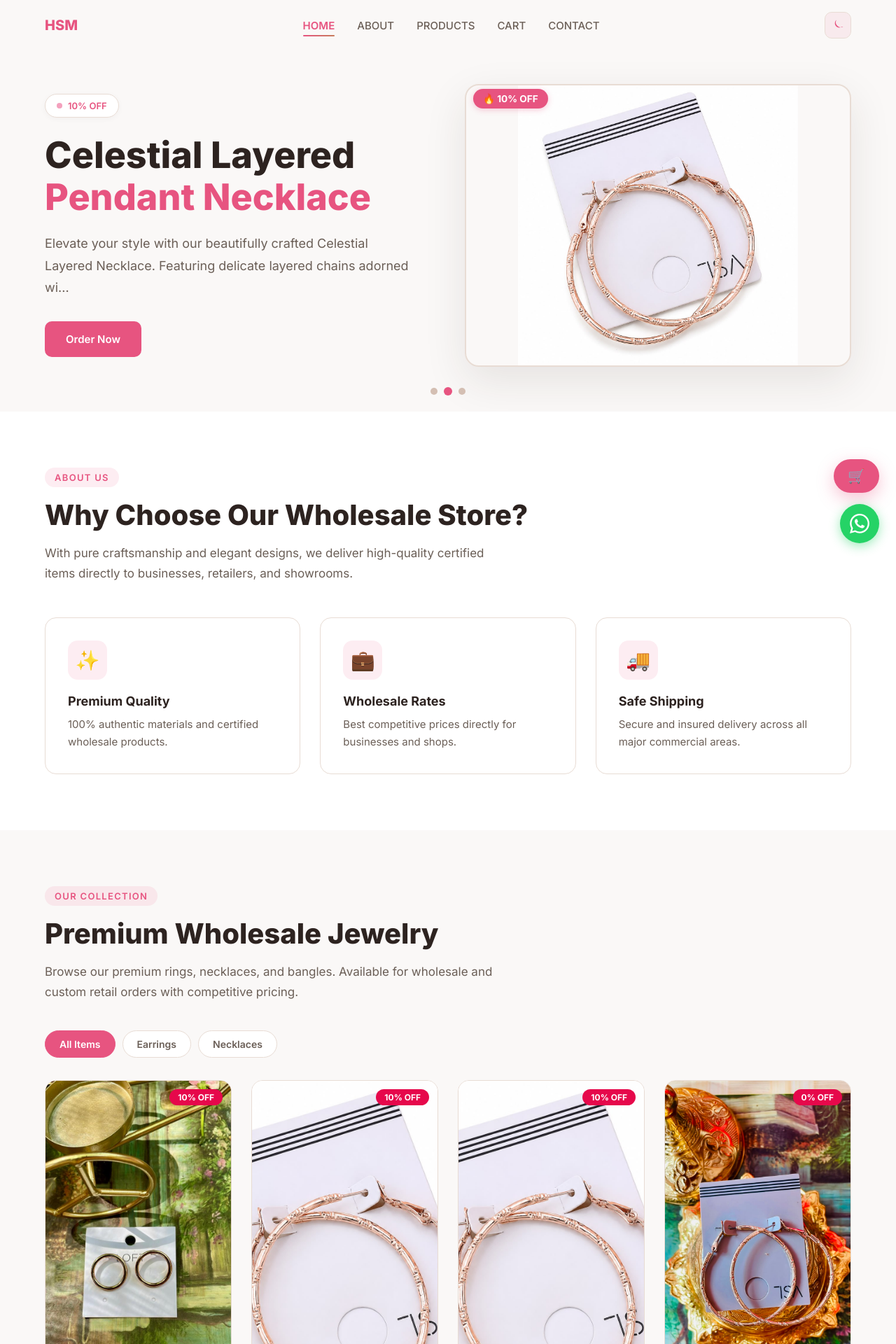
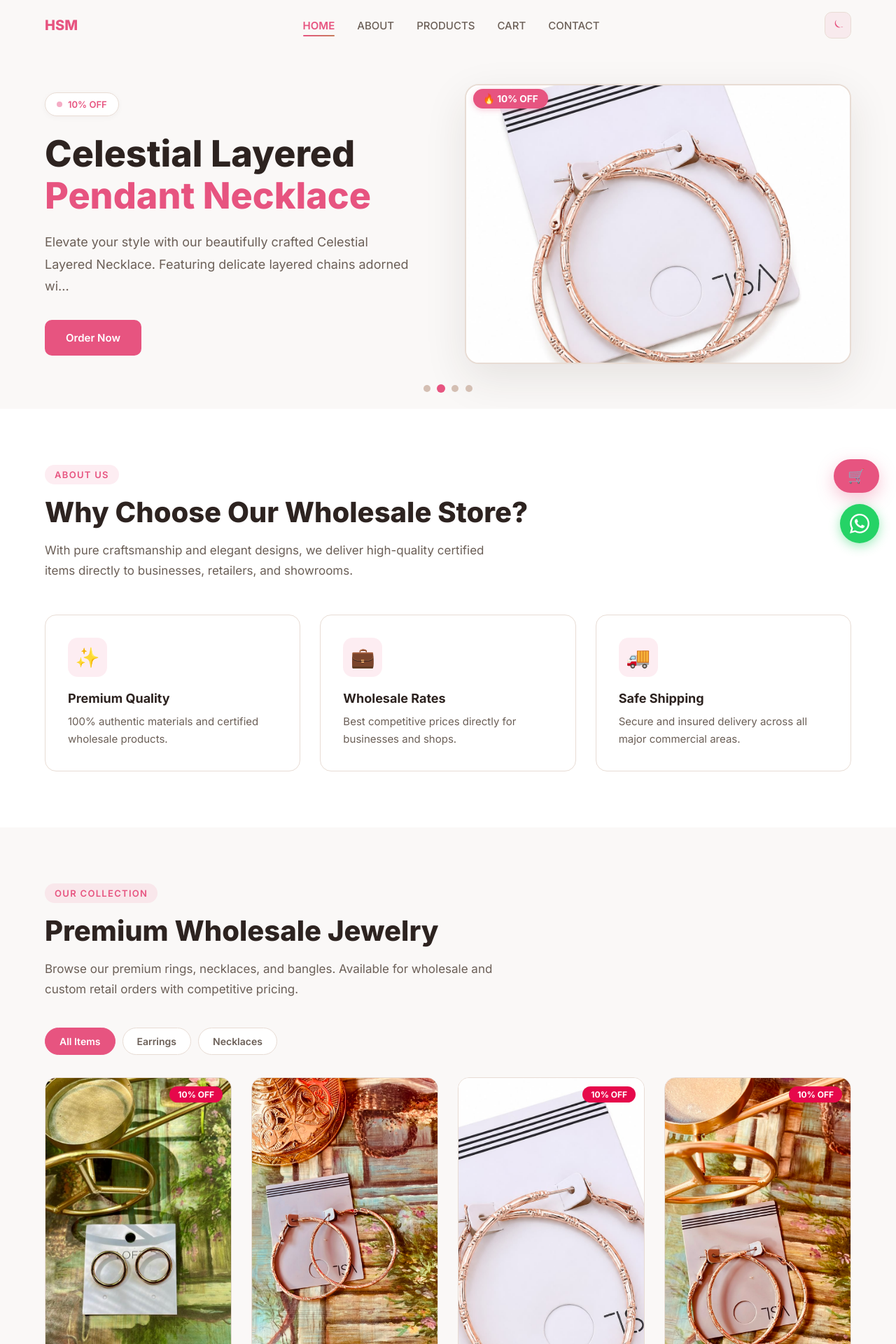
Before and after one commit to 1Yasir/jewelry-store, a React (Vite) app: page / in a window 1280 px wide. Shown: the top 1920 px of the page at 70% size. Built offline with nearby package versions, Linux system fonts and the light colour scheme; no server answers; the database is empty.

Commit message:
update design

```diff
--- a/src/App.jsx
+++ b/src/App.jsx
@@ -5,7 +5,7 @@ import HomePage from "./pages/HomePage";
 import CartPage from "./pages/CartPage";
 import ProductDetail from "./pages/ProductDetail";
 import CartDrawer from "./components/cart/CartDrawer";
-import "./styles/poultry.css";
+import "./styles/jewelry.css";
 
 export default function App() {
   return (
--- a/src/components/sections/HeroSlider.jsx
+++ b/src/components/sections/HeroSlider.jsx
@@ -9,19 +9,27 @@ export default function HeroSlider() {
   const { addToCart, openCart } = useCart();
 
   // 🟢 Dynamic Filter: Sirf wahi products ayenge jahan showInSlider true hai aur stock/available hain
+// 🟢 Dynamic Filter: Sirf wahi products ayenge jahan showInSlider true hai aur stock/available hain
   const slides = useMemo(() => {
     return products
       .filter((p) => p.showInSlider && p.available)
-      .map((product) => ({
+      .map((product) => {
+        // 🎯 Fix: Check karo agar images array aur featuredImageIndex mojood hai, to wahi photo slider par lagao
+        const sliderImage = product.images && product.images.length > 0
+          ? product.images[product.featuredImageIndex ?? 0]
+          : product.imageUrl;
+
+        return {
           id: product.id,
           badge: product.badge || "✨ Premium",
           title: product.name.split(" ").slice(0, 2).join(" "), // Pehle 2 words title ke liye
           highlight: product.name.split(" ").slice(2).join(" "), // Baaki words highlight styling ke liye
           subtitle: product.desc.substring(0, 120) + "...", // Description short kar ke subtitle banaya
           theme: "hero-slider__slide--dynamic",
-        imageUrl: product.imageUrl, // Asli image use hogi
+          imageUrl: sliderImage, // 🟢 FIXED: Ab slider mein bhi featuredImageIndex wali tasveer hi load hogi!
           product: product
-      }));
+        };
+      });
   }, []);
 
   const slideCount = slides.length;
@@ -186,7 +194,6 @@ export default function HeroSlider() {
                       src={slide.imageUrl}
                       alt={slide.title}
                       className="hero-slider__product-img"
-                      style={{ width: '100%', maxHeight: '400px', objectFit: 'contain', borderRadius: '12px' }}
                     />
                   </div>
                 </div>
--- a/src/components/sections/ProductCard.jsx
+++ b/src/components/sections/ProductCard.jsx
@@ -85,12 +85,22 @@ export default function ProductCard({
 
  const imageBlock = (
     <div className="product-card__image">
+      {/* 🎯 FIXED: Badge sirf tabhi dikhega jab discount 0 se zyada ho aur product available ho */}
+      {available && discountPercentage > 0 && (
         <span
-        className={`product-card__badge${!available ? " product-card__badge--unavailable" : ""}`}
+          className="product-card__badge"
           style={{ zIndex: 10 }}
         >
           {discountPercentage}% OFF
         </span>
+      )}
+
+      {/* ⚠️ Agar product available na ho, to aap chahein to "Coming Soon" ka badge dikha sakte hain */}
+      {!available && (
+        <span className="product-card__badge product-card__badge--unavailable" style={{ zIndex: 10 }}>
+          Coming Soon
+        </span>
+      )}
 
       {displayImage && !imageFailed ? (
         <img
--- a/src/data/siteData.js
+++ b/src/data/siteData.js
@@ -68,6 +68,36 @@ export const products = [
     showInSlider: true,
     featuredImageIndex: 2, // Card par teesri image (hoopsAngle3) show hogi
   },
+   {
+    id: "celestial-layered-pendant-necklace",
+    category: "necklaces",
+    name: "Celestial Layered Pendant Necklace",
+    desc: "Elevate your style with our beautifully crafted Celestial Layered Necklace. Featuring delicate layered chains adorned with a charming star, crescent moon, and elegant turquoise-inspired pendant, this necklace blends timeless beauty with modern sophistication. Perfect for everyday wear or special occasions, it adds a graceful touch to any outfit.",
+    price: "Rs. 899 / piece",
+    unitPrice: 899,
+    originalPrice: 1099,
+    unit: "piece",
+    unitType: "unit",
+    badge: "10% OFF",
+    imageLabel: "Celestial Necklace",
+    features: [
+      "Trendy layered design",
+      "Star & moon charm details",
+      "Elegant turquoise-style centerpiece",
+      "Lightweight and comfortable",
+      "Perfect for daily wear & gifting",
+      "Premium gold-tone finish"
+    ],
+    imageUrl: necklaceMain,
+    emoji: "✨",
+    images: [necklaceMain, necklaceAngle2, necklaceAngle3, necklaceAngle4, necklaceAngle5],
+    available: true,
+    stockCount: 123,
+    discountPercentage: 0,
+    detailPath: "/product/celestial-layered-pendant-necklace",
+    showInSlider: false,
+    featuredImageIndex: 3, // Card par pehli photo show hogi
+  },
   {
     id: "celestial-layered-pendant-necklace",
     category: "necklaces",
@@ -126,7 +156,7 @@ export const products = [
     discountPercentage: 10,
     detailPath: "/product/celestial-layered-pendant-necklace",
     showInSlider: true,
-    featuredImageIndex: 0, // Card par pehli photo show hogi
+    featuredImageIndex: 1, // Card par pehli photo show hogi
   },
    {
     id: "celestial-layered-pendant-necklace",
@@ -157,6 +187,66 @@ export const products = [
     detailPath: "/product/celestial-layered-pendant-necklace",
     showInSlider: false,
     featuredImageIndex: 2, // Card par pehli photo show hogi
+  },
+   {
+    id: "celestial-layered-pendant-necklace",
+    category: "necklaces",
+    name: "Celestial Layered Pendant Necklace",
+    desc: "Elevate your style with our beautifully crafted Celestial Layered Necklace. Featuring delicate layered chains adorned with a charming star, crescent moon, and elegant turquoise-inspired pendant, this necklace blends timeless beauty with modern sophistication. Perfect for everyday wear or special occasions, it adds a graceful touch to any outfit.",
+    price: "Rs. 899 / piece",
+    unitPrice: 899,
+    originalPrice: 1099,
+    unit: "piece",
+    unitType: "unit",
+    badge: "10% OFF",
+    imageLabel: "Celestial Necklace",
+    features: [
+      "Trendy layered design",
+      "Star & moon charm details",
+      "Elegant turquoise-style centerpiece",
+      "Lightweight and comfortable",
+      "Perfect for daily wear & gifting",
+      "Premium gold-tone finish"
+    ],
+    imageUrl: necklaceMain,
+    emoji: "✨",
+    images: [necklaceMain, necklaceAngle2, necklaceAngle3, necklaceAngle4, necklaceAngle5],
+    available: true,
+    stockCount: 123,
+    discountPercentage: 40,
+    detailPath: "/product/celestial-layered-pendant-necklace",
+    showInSlider: false,
+    featuredImageIndex: 1, // Card par pehli photo show hogi
+  },
+   {
+    id: "celestial-layered-pendant-necklace",
+    category: "necklaces",
+    name: "Celestial Layered Pendant Necklace",
+    desc: "Elevate your style with our beautifully crafted Celestial Layered Necklace. Featuring delicate layered chains adorned with a charming star, crescent moon, and elegant turquoise-inspired pendant, this necklace blends timeless beauty with modern sophistication. Perfect for everyday wear or special occasions, it adds a graceful touch to any outfit.",
+    price: "Rs. 899 / piece",
+    unitPrice: 899,
+    originalPrice: 1099,
+    unit: "piece",
+    unitType: "unit",
+    badge: "10% OFF",
+    imageLabel: "Celestial Necklace",
+    features: [
+      "Trendy layered design",
+      "Star & moon charm details",
+      "Elegant turquoise-style centerpiece",
+      "Lightweight and comfortable",
+      "Perfect for daily wear & gifting",
+      "Premium gold-tone finish"
+    ],
+    imageUrl: necklaceMain,
+    emoji: "✨",
+    images: [necklaceMain, necklaceAngle2, necklaceAngle3, necklaceAngle4, necklaceAngle5],
+    available: true,
+    stockCount: 123,
+    discountPercentage: 5,
+    detailPath: "/product/celestial-layered-pendant-necklace",
+    showInSlider: true,
+    featuredImageIndex: 2, // Card par pehli photo show hogi
   }
 ];
 
--- a/src/styles/poultry.css
+++ b/src/styles/jewelry.css
@@ -472,14 +472,27 @@ html.dark .nav__theme-btn {
 }
 
 .hero-slider__visual {
-  display: flex;
-  align-items: center;
-  justify-content: center;
-  min-height: 280px;
-  border-radius: 20px;
+  border-radius: 20px; /* 🟢 Ek baar fix kar diya */
   border: 2px solid #e8dcd4;
   box-shadow: 0 20px 60px rgba(45, 35, 32, 0.1);
   position: relative;
+  display: flex;
+  align-items: center;
+  justify-content: center;
+  width: 100%;
+  height: 400px;
+  overflow: hidden;
+  background-color: #ffffff;
+}
+
+.hero-slider__product-img {
+   width: 100%;
+  height: 100%;
+  object-fit: cover;
+  transition: transform 0.5s ease;
+}
+.hero-slider__visual:hover .hero-slider__product-img {
+  transform: scale(1.3);
 }
 
 .hero-slider__discount-tag {
@@ -2452,10 +2465,13 @@ html.dark .product-card__badge--unavailable {
     font-size: 1rem;
   }
 
+  .products-grid {
+        grid-template-columns: repeat(2, 1fr);
+
+  }
   .features-grid,
-  .products-grid,
   .feedback-grid {
-        grid-template-columns: repeat(2, 1fr);
+        grid-template-columns: repeat(1, 1fr);
 
   }
 
```
Lines whose indentation alone changed are shown as unchanged.
